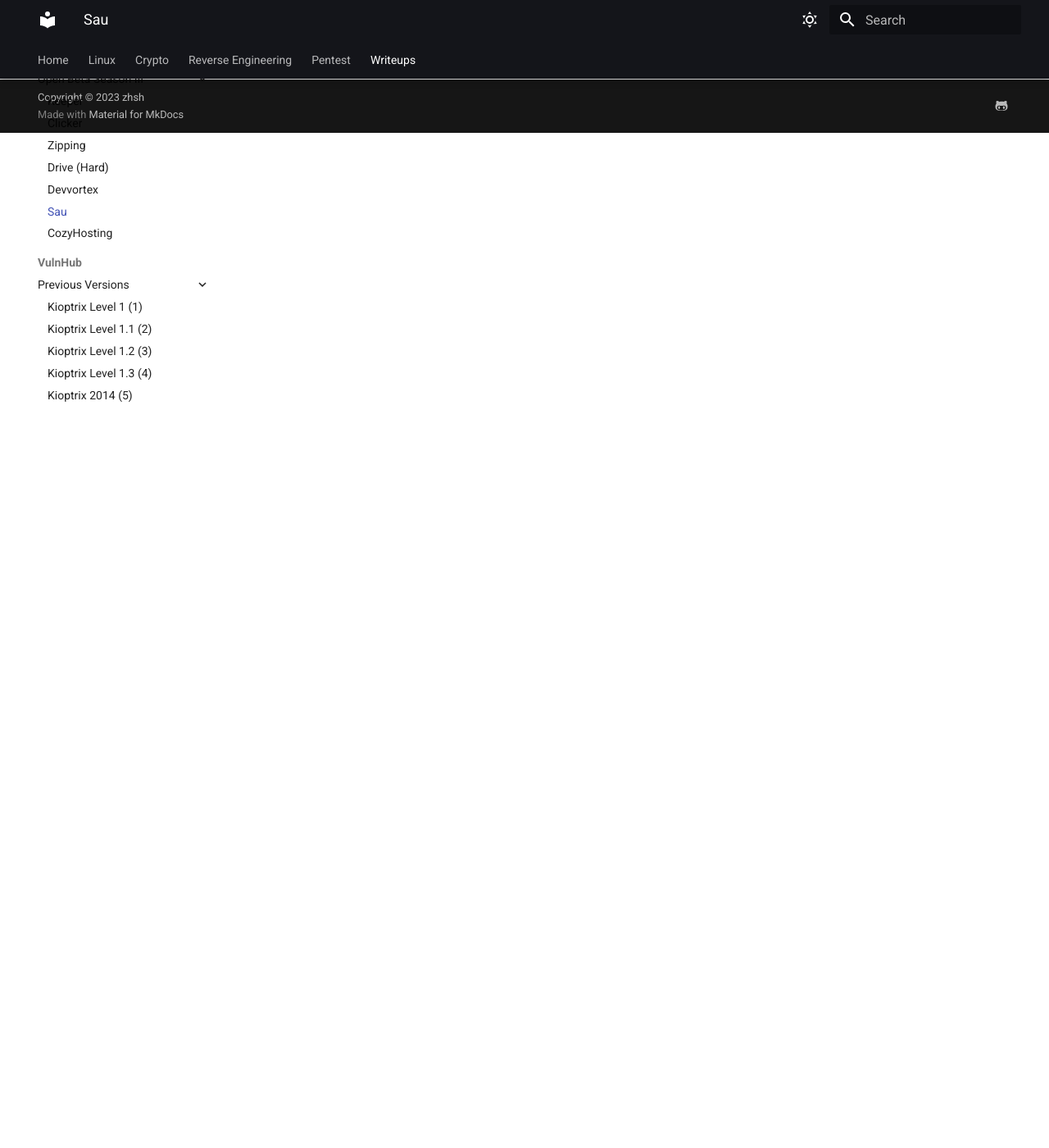
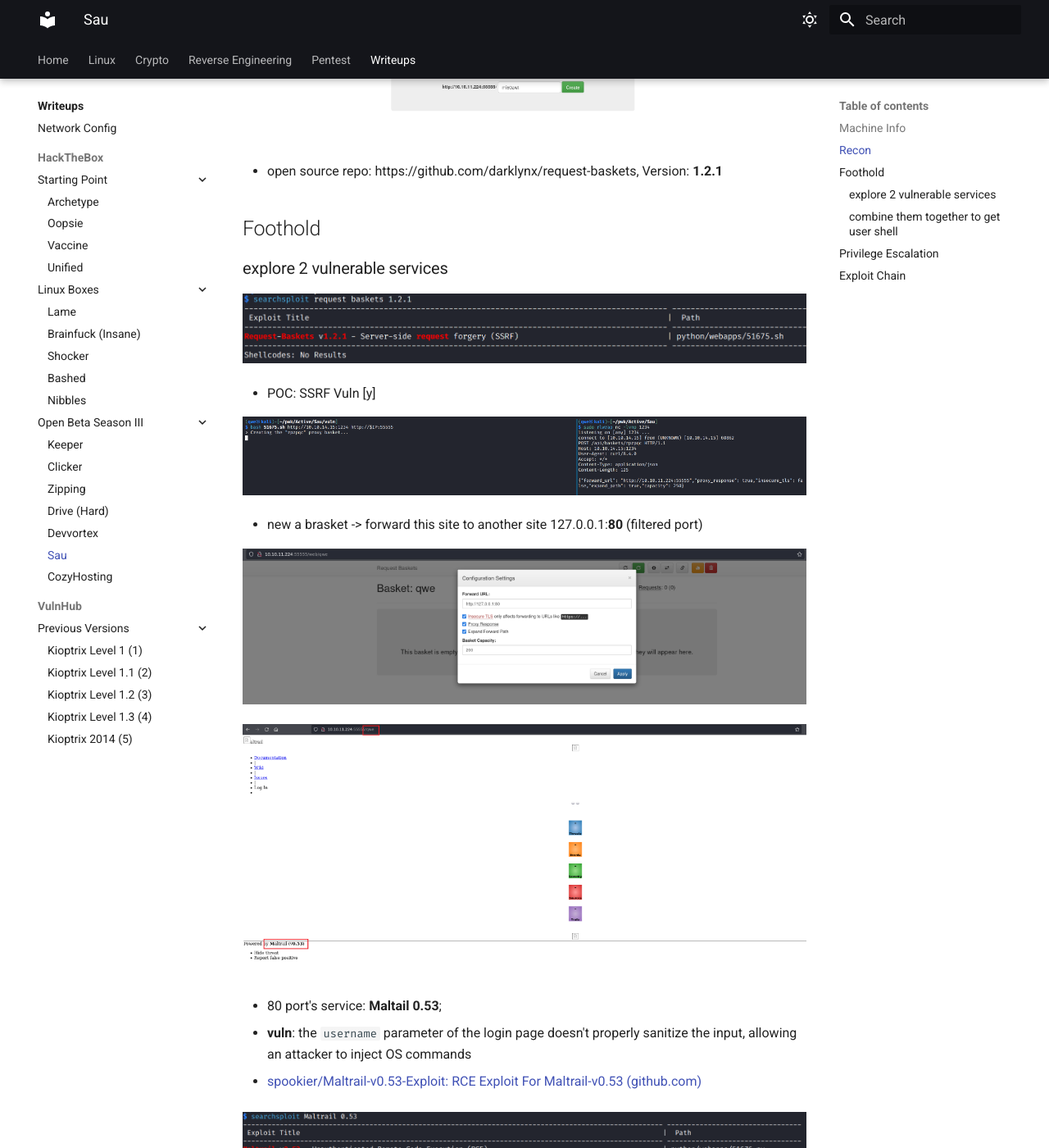
Before and after one commit to zhsh9/RE101, an MkDocs documentation site: the page built from docs/Write-ups/thb/active_machines/Sau.md, in a window 1280 px wide and 1400 px high, scrolled down 1238 px. Shown: the whole window at 82% size. Built offline with MkDocs 1.6.1 and Material for MkDocs 9.7.7, drawn with Linux system fonts in a browser that asks for light colours; some of the changed text lies outside the part shown.

Commit message:
[+] add htb-linux-sau

```diff
--- a/docs/Write-ups/thb/active_machines/Sau.md
+++ b/docs/Write-ups/thb/active_machines/Sau.md
@@ -4,8 +4,52 @@
 
 ## Recon
 
+![image-20231201160321848](./Sau.assets/image-20231201160321848.png)
+
+![image-20231201160324706](./Sau.assets/image-20231201160324706.png)
+
+![image-20231201160331245](./Sau.assets/image-20231201160331245.png)
+
+- open source repo: https://github.com/darklynx/request-baskets, Version: **1.2.1**
+
 ## Foothold
+
+### explore 2 vulnerable services
+
+![image-20231201160408907](./Sau.assets/image-20231201160408907.png)
+
+- POC: SSRF Vuln [y]
+
+![image-20231201160413640](./Sau.assets/image-20231201160413640.png)
+
+- new a brasket -> forward this site to another site 127.0.0.1:**80** (filtered port)
+
+![image-20231201160522797](./Sau.assets/image-20231201160522797.png)
+
+![image-20231201160530093](./Sau.assets/image-20231201160530093.png)
+
+- 80 port's service: **Maltail 0.53**;
+
+- **vuln**: the `username` parameter of the login page doesn't properly sanitize the input, allowing an attacker to inject OS commands
+
+- [spookier/Maltrail-v0.53-Exploit: RCE Exploit For Maltrail-v0.53 (github.com)](https://github.com/spookier/Maltrail-v0.53-Exploit/tree/main)
+
+![image-20231201160604804](./Sau.assets/image-20231201160604804.png)
+
+### combine them together to get user shell
+
+- [zhsh9/Request-Baskets-v1.2.1-Trigger-Maltrail-v0.53-Exploit: HTB Sau POC: RCE exploit for Maltrail v0.53 triggered by Request Baskets v1.2.1 (github.com)](https://github.com/zhsh9/Request-Baskets-v1.2.1-Trigger-Maltrail-v0.53-Exploit)
+
+![image-20231201160728796](./Sau.assets/image-20231201160728796.png)
 
 ## Privilege Escalation
 
+- `sudo -l` -> systemctrl sudo -> less-like -> !sh
+
+![image-20231201160801031](./Sau.assets/image-20231201160801031.png)
+
+![image-20231201160804011](./Sau.assets/image-20231201160804011.png)
+
 ## Exploit Chain
+
+SSRF -> forward 80 serice -> RCE -> get user shell -> sudo systemctl -> get root shell
```
Also changed, not shown: docs/Write-ups/thb/active_machines/Sau.assets/image-20231201160321848.png (added), docs/Write-ups/thb/active_machines/Sau.assets/image-20231201160324706.png (added), docs/Write-ups/thb/active_machines/Sau.assets/image-20231201160331245.png (added), docs/Write-ups/thb/active_machines/Sau.assets/image-20231201160408907.png (added), docs/Write-ups/thb/active_machines/Sau.assets/image-20231201160413640.png (added), docs/Write-ups/thb/active_machines/Sau.assets/image-20231201160522797.png (added), docs/Write-ups/thb/active_machines/Sau.assets/image-20231201160530093.png (added), docs/Write-ups/thb/active_machines/Sau.assets/image-20231201160602728.png (added), docs/Write-ups/thb/active_machines/Sau.assets/image-20231201160604804.png (added), docs/Write-ups/thb/active_machines/Sau.assets/image-20231201160728796.png (added), docs/Write-ups/thb/active_machines/Sau.assets/image-20231201160801031.png (added), docs/Write-ups/thb/active_machines/Sau.assets/image-20231201160804011.png (added).
